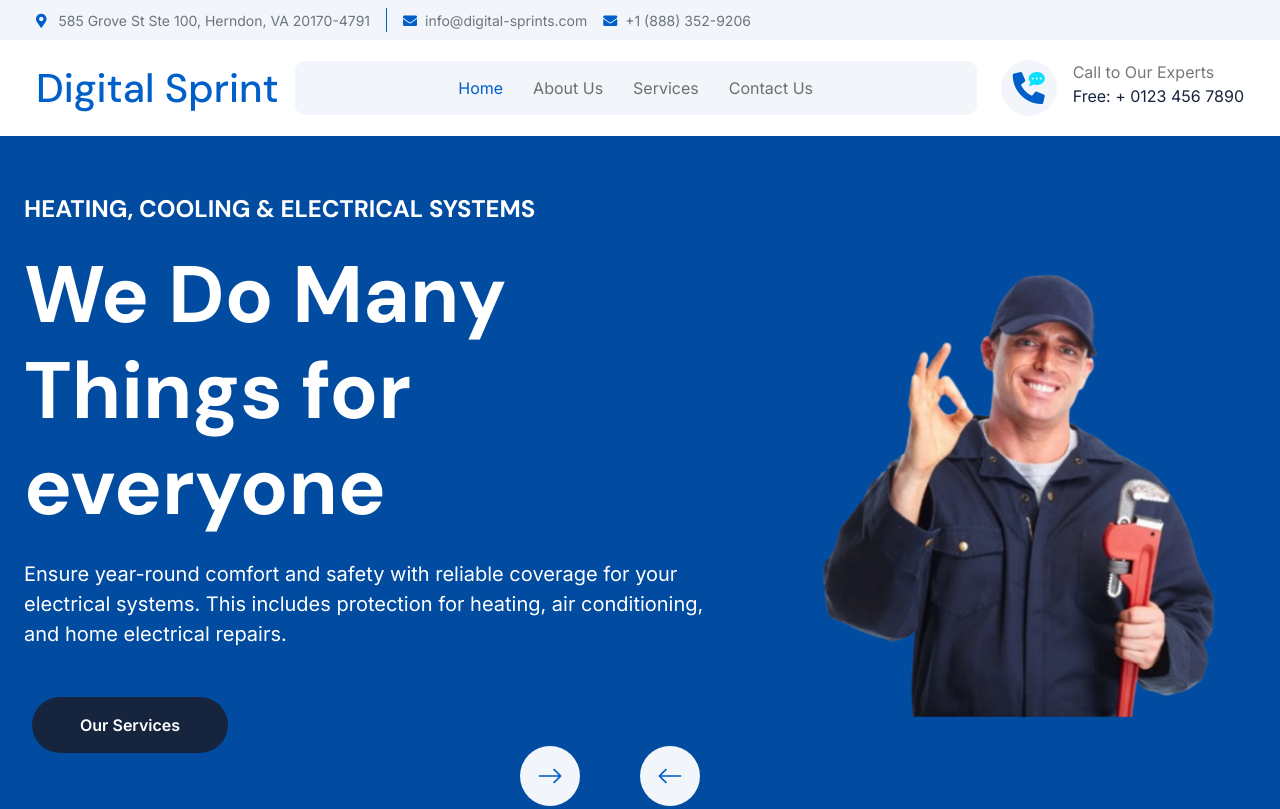
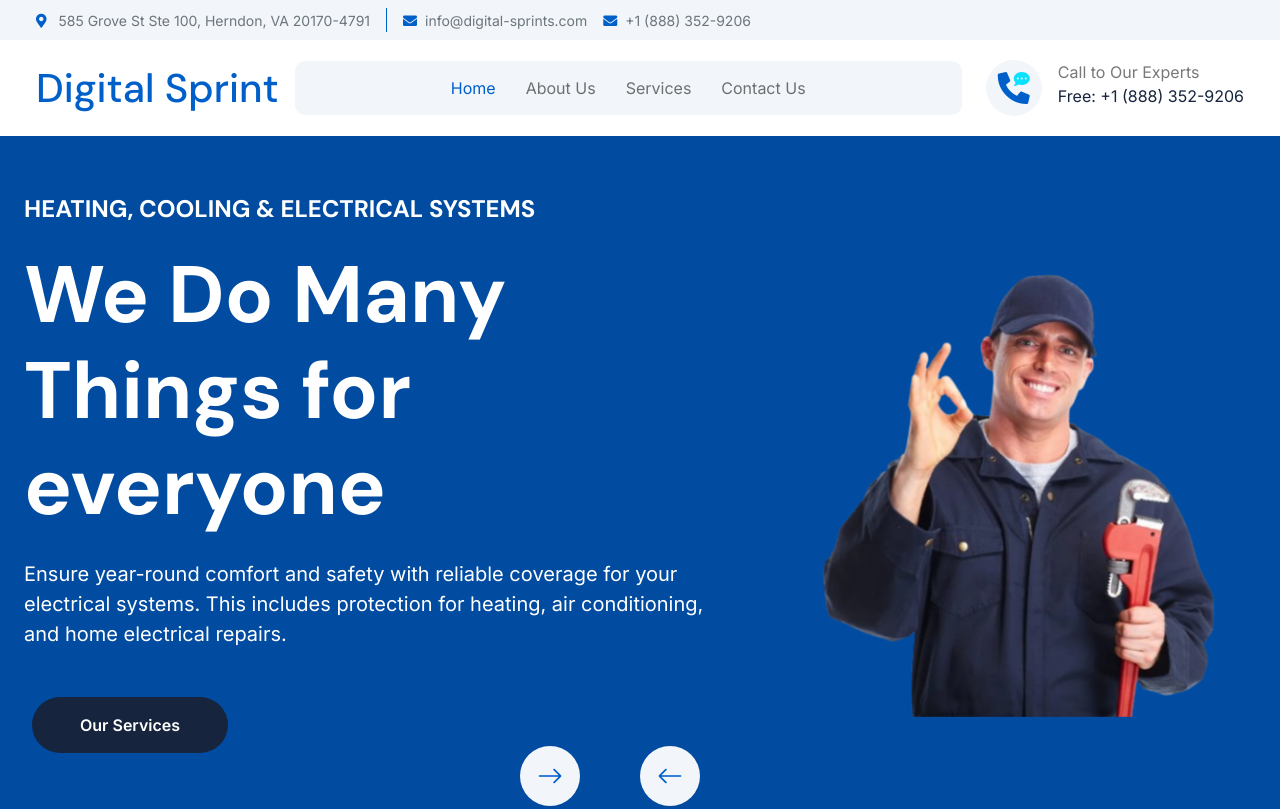
Before and after one commit to ZaidAhmed786/digital-sprite, a plain HTML site: page index.html in a window 1280 px wide. Shown: the top 809 px of the page. Drawn offline with nearby package versions, Linux system fonts and the light colour scheme; files whose address does not match are found by name.

Commit message:
set number

```diff
--- a/index.html
+++ b/index.html
@@ -93,7 +93,7 @@
                         </a>
                         <div class="d-flex flex-column ms-3">
                             <span>Call to Our Experts</span>
-                            <a href="tel:+ 0123 456 7890"><span class="text-dark">Free: + 0123 456 7890</span></a>
+                            <a href="tel:+18883529206"><span class="text-dark">Free: +1 (888) 352-9206</span></a>
                         </div>
                     </div>
                 </nav>
@@ -282,7 +282,7 @@
         <div class="container-fluid team pb-5">
             <div class="container-fluid px-4 pb-5">
                 <div class="text-center mx-auto pb-5 wow fadeInUp" data-wow-delay="0.2s" style="max-width: 800px;">
-                    <h4 class="text-primary">Oour working process</h4>
+                    <h4 class="text-primary">our working process</h4>
                     <h1 class="display-4 mb-4">Our Standard Working Process</h1>
                 </div>
                 <div class="row g-4">
@@ -481,7 +481,7 @@
                                 </div>
                                 <div class="d-flex flex-column ms-3 flex-shrink-0">
                                     <span>Call to Our Experts</span>
-                                    <a href="tel:+ 0123 456 7890"><span class="text-white">Free: + 0123 456 7890</span></a>
+                                    <a href="tel:+18883529206"><span class="text-white">Free: +1 (888) 352-9206</span></a>
                                 </div>
                             </div>
                         </div>
```
Also changed, not shown: 404.html (+2 -2 lines), about.html (+2 -2 lines), contact.html (+2 -2 lines), service.html (+3 -3 lines).
